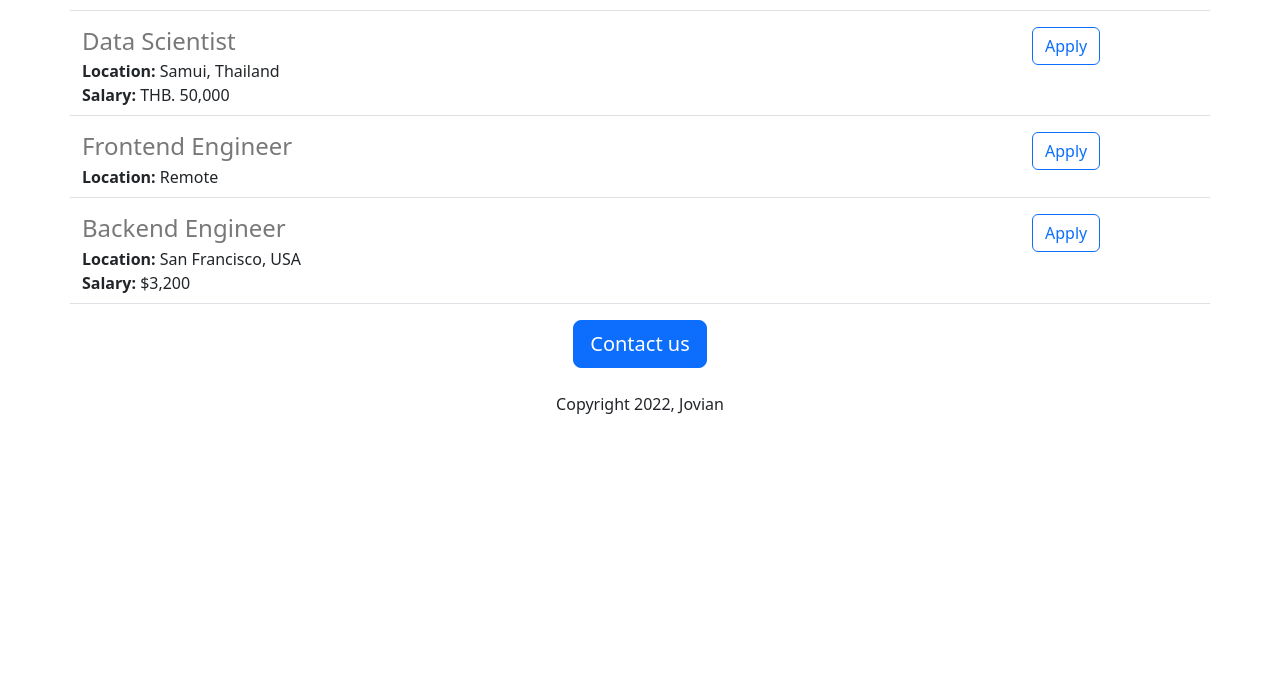
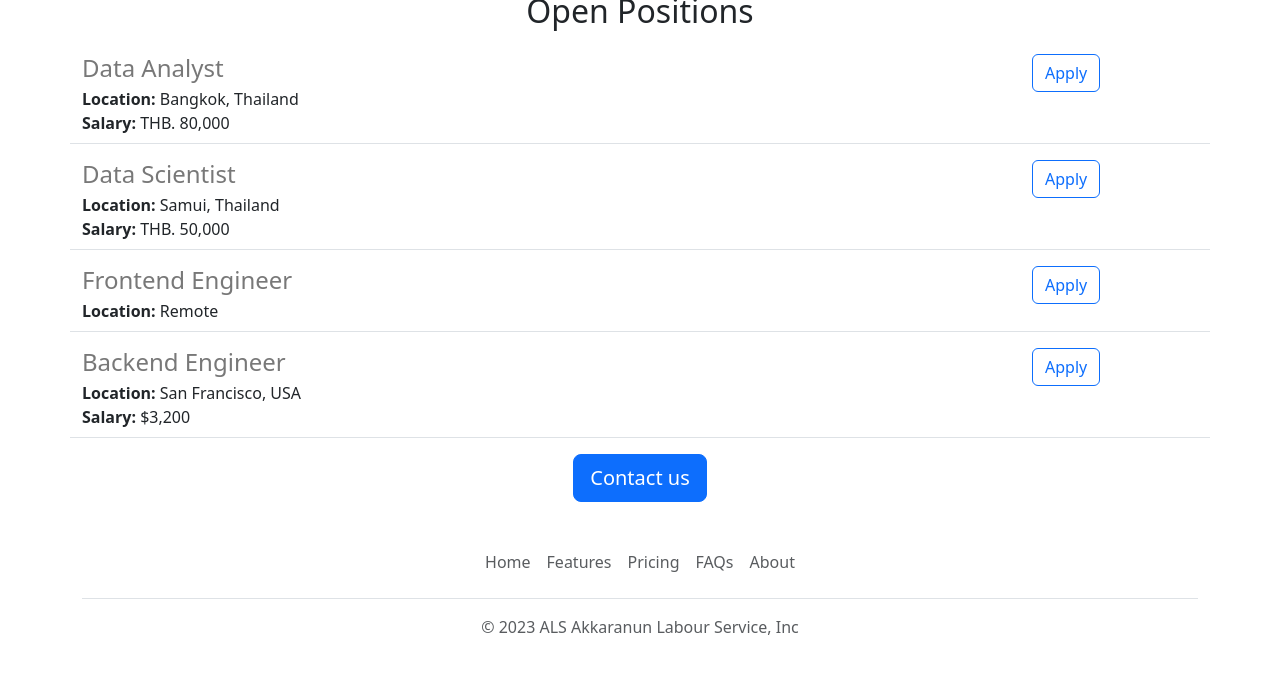
Before and after one commit to suvijakCreation/JovianCareerWebsiteV2, a Flask app: page / in a window 1280 px wide. Shown: the part 788-1483 px from the top of the page. Before the commit the page ends 1202 px from the top, so only its background shows below. Run offline with Flask 2, Linux system fonts and the light colour scheme.

Commit message:
functional and aesthetic improvement but I don't follow about button

```diff
--- /dev/null
+++ b/templates/footer.html
@@ -0,0 +1,12 @@
+<div class="container">
+  <footer class="py-3 my-4">
+    <ul class="nav justify-content-center border-bottom pb-3 mb-3">
+      <li class="nav-item"><a href="#" class="nav-link px-2 text-body-secondary">Home</a></li>
+      <li class="nav-item"><a href="#" class="nav-link px-2 text-body-secondary">Features</a></li>
+      <li class="nav-item"><a href="#" class="nav-link px-2 text-body-secondary">Pricing</a></li>
+      <li class="nav-item"><a href="#" class="nav-link px-2 text-body-secondary">FAQs</a></li>
+      <li class="nav-item"><a href="#" class="nav-link px-2 text-body-secondary">About</a></li>
+    </ul>
+    <p class="text-center text-body-secondary">&copy; 2023 ALS Akkaranun Labour Service, Inc</p>
+  </footer>
+</div>
--- a/templates/home.html
+++ b/templates/home.html
@@ -10,17 +10,26 @@
         height: 300px;
         width: 100%;
         object-fit: cover;
+        margin-bottom:16px;
       }
     </style>
   </head>
   <body>
+    {% include 'nav.html'%}
+    <img class="img-fluid" id="banner" src="https://jovian-careers-website.sucreooi.repl.co/static/banner.jpg" >
     <div class= "container">
       <h1 class="text-center mt-2 mb-4"> {{company_name}} Careers</h1>
-        <img class="img-fluid" id="banner" src="https://jovian-careers-website.sucreooi.repl.co/static/banner.jpg" >
-        <h2 class="text-center mt-2 mb-4">About Jovian</h2>
-        <p class="lead">
-          Lorem Ipsum is simply dummy text of the printing and typesetting industry. Lorem Ipsum has been the industry's standard dummy text ever since the 1500s, when an unknown printer took a galley of type and scrambled it to make a type specimen book. It has survived not only five centuries, but also the leap into electronic typesetting, remaining essentially unchanged. It was popularised in the 1960s with the release of Letraset sheets containing Lorem Ipsum passages, and more recently with desktop publishing software like Aldus PageMaker including versions of Lorem Ipsum.
-        </p>
+      <div class="row" style="mergin-bottom:16px">
+        <div class="col-md-6">
+          <p class="lead">
+            Lorem Ipsum is simply dummy text of the printing and typesetting industry. Lorem Ipsum has been the industry's standard dummy text ever since the 1500s, when an unknown printer took a galley of type and scrambled it to make a type specimen book. It has survived not only five centuries, but also the leap into electronic typesetting, remaining essentially unchanged. It was popularised in the 1960s with the release of Letraset sheets
+          </p>
+        </div>
+        <div class="d-none d-md-block col-6">
+          <img src="/static/people.jpg" style="height:320px; border-radius:4px;">
+        </div>
+      </div>
+
         <h2 class="text-center mt-2 mb-4">Open Positions</h2>
         <p>
           {% for job in jobs %}
@@ -30,11 +39,9 @@
         </p>
         <div class="text-center">
           <button class="btn btn-primary btn-lg">Contact us</button>
-          <p class="mt-4">Copyright 2022, Jovian</p>
         </div>
-
-
-    </div>
+      </div>
+    {% include 'footer.html'%}
   </body>
 
 </html>
--- a/templates/jobitem.html
+++ b/templates/jobitem.html
@@ -12,8 +12,8 @@
       </div>
     {% endif %}
   </div>
-  <div class="col-2">
-    <botton type="button" class="btn btn-outline-primary">Apply</botton>
+  <div class="col-2 padding-right:16px">
+    <a href="mailto:hello@jovian.ai?subject=Application for {{job['title']}}" type="button" class="btn btn-outline-primary float-right align-middle">Apply</a>
   </div>
 
 </div>
--- /dev/null
+++ b/templates/nav.html
@@ -0,0 +1,9 @@
+<nav class="navbar shadow-sm fixed-top bg-white">
+  <div class="container-fluid">
+    <a class="navbar-brand" href="#">
+      <img src="/static/logo.png" alt="" width="30" height="24" class="d-inline-block aligh-text-top">
+      Jovian
+    </a>
+  </div>
+</nav>
+<div style="height:56px"></div>
```
Also changed, not shown: static/logo.png (added), 1 other file.
